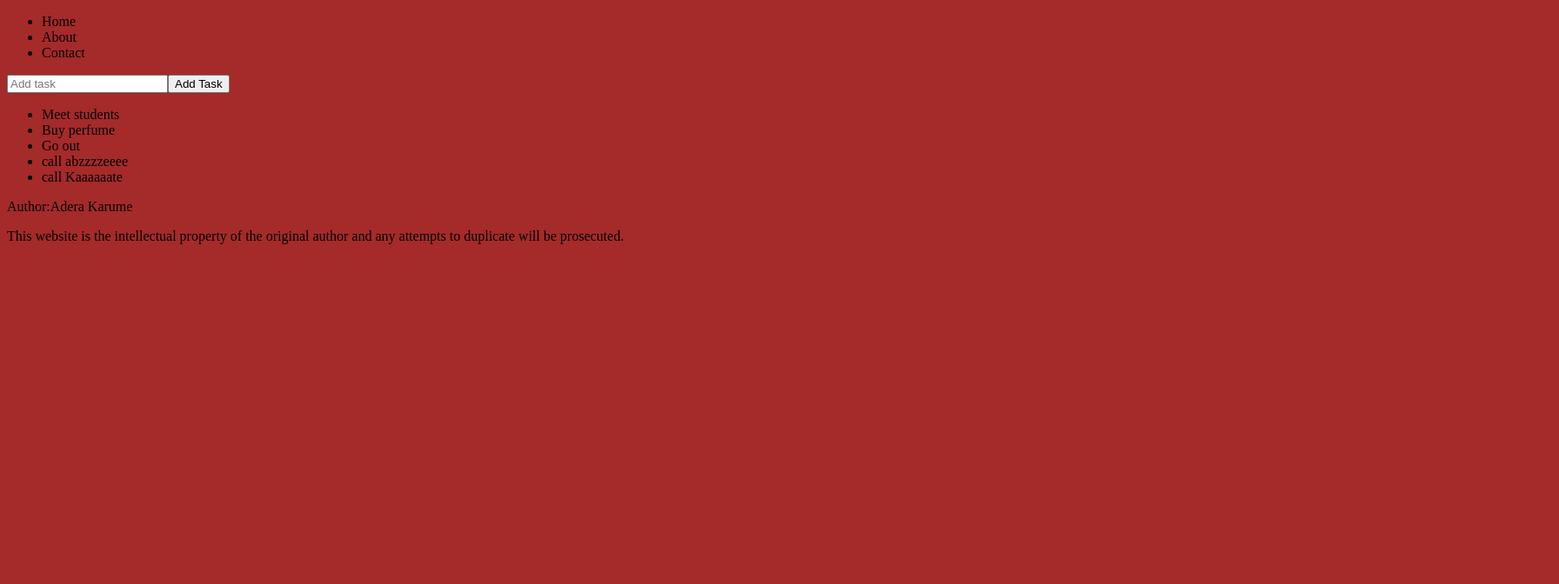
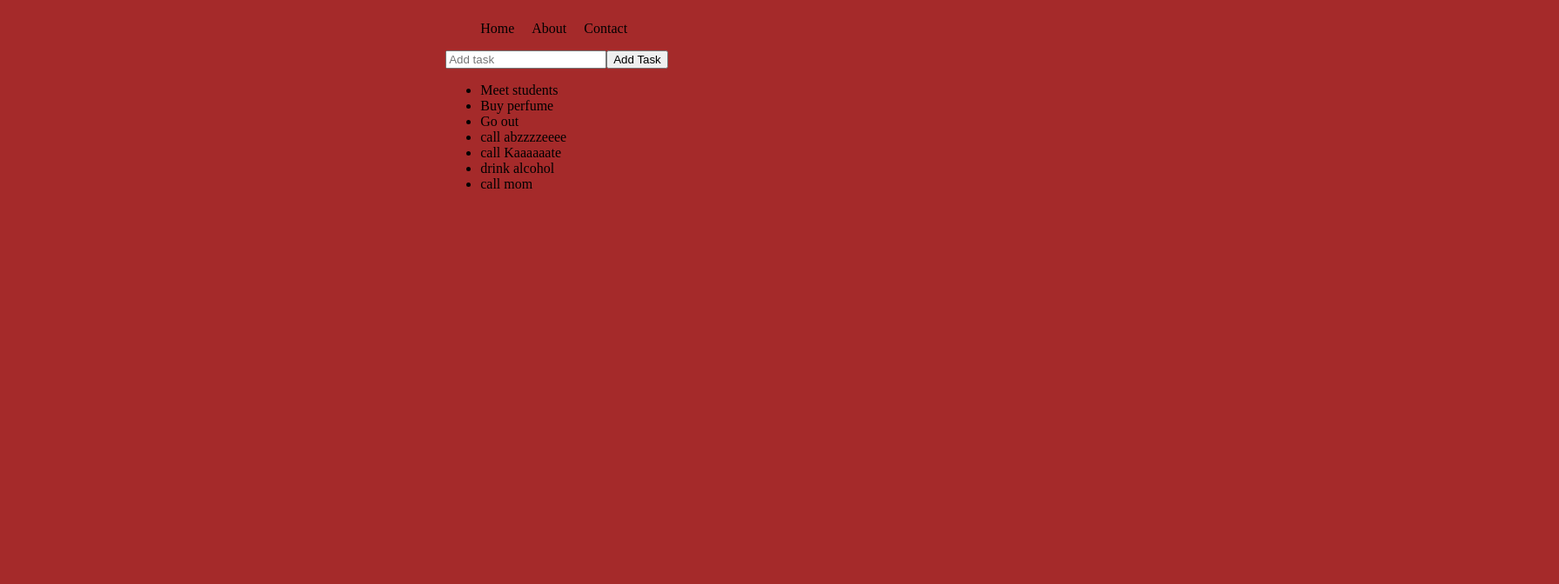
Before and after one commit to karume629/app2, a React (Create React App) app: page / in a window 1280 px wide. Shown: the top 672 px of the page at 87% size, 1792 px wide, since content can reach past the window. Built offline with nearby package versions, Linux system fonts and the light colour scheme; data requests are answered from the project's data file.

Commit message:
styling the ui

```diff
--- a/db.json
+++ b/db.json
@@ -19,6 +19,14 @@
     {
       "task": "call Kaaaaaate",
       "id": 5
+    },
+    {
+      "task": "drink alcohol",
+      "id": 6
+    },
+    {
+      "task": "call mom",
+      "id": 7
     }
   ]
 }
--- a/src/App.css
+++ b/src/App.css
@@ -1,3 +1,41 @@
 body{
     background-color: brown;
+
 }
+
+.nav{
+    display: flex;
+    flex-direction: row;
+
+    align-items:center;
+}
+
+.nav li {
+    margin-right: 20px;
+    list-style-type: none;
+}
+
+#footer{
+    position: absolute;
+    bottom: 0;
+    width: 100%;
+    height: 2.5rem;
+}
+
+#addtask{
+    display: flex;
+
+}
+
+.abc{
+    display: flex;
+    justify-content: center;
+    align-items: center;
+    flex-direction: column;
+}
+
+.xyz{
+    display: flex;
+    justify-content: center;
+    flex-direction: column;
+}
--- a/src/components/Footer.js
+++ b/src/components/Footer.js
@@ -3,7 +3,7 @@ import React from 'react'
 const Footer = () => {
   return (
     <div>
-      <footer>
+      <footer id='footer'>
         <p>
           Author:Adera Karume
         </p>
--- a/src/components/Header.js
+++ b/src/components/Header.js
@@ -3,7 +3,7 @@ import React from 'react'
 const Header = () => {
   return (
     <div >
-      <ul>
+      <ul class="nav">
         <li>Home</li>
         <li>About</li>
         <li>Contact</li>
--- a/src/components/TaskForm.js
+++ b/src/components/TaskForm.js
@@ -9,7 +9,7 @@ const TaskForm = ({newData}) => {
   }
 
   return (
-    <div>
+    <div class="addtask" >
       <form onSubmit={handleSubmit}>
       <input type="text" name="task" value={task} onChange={e=>setTask(e.target.value)} placeholder="Add task"/>
       <input type="submit" value="Add Task" />
--- a/src/pages/Home.js
+++ b/src/pages/Home.js
@@ -10,11 +10,13 @@ import { BASE_URL } from '../constant/constant'
 const Home = ({data, newData}) => {
 
   return (
-    <div>
-      <Header />
-      <TaskForm newData={newData} />
-      <Tasklist data={data} />
-      <Footer />
+    <div className='abc'>
+      <div className='xyz'>
+        <Header />
+        <TaskForm newData={newData} />
+        <Tasklist data={data} />
+        <Footer />
+      </div>
     </div>
   )
 }
```
